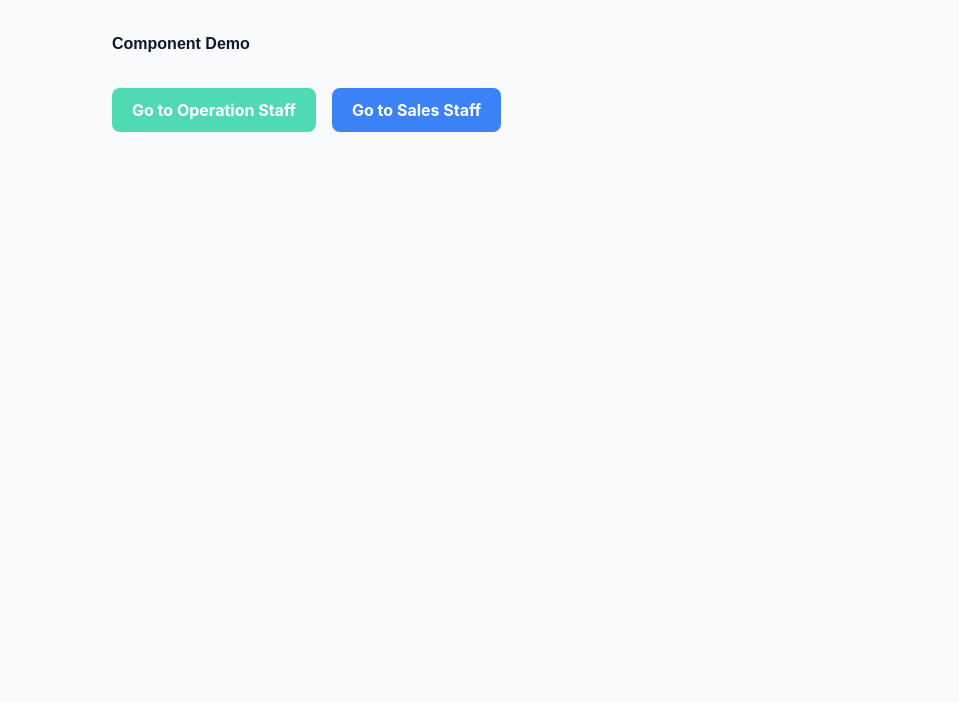
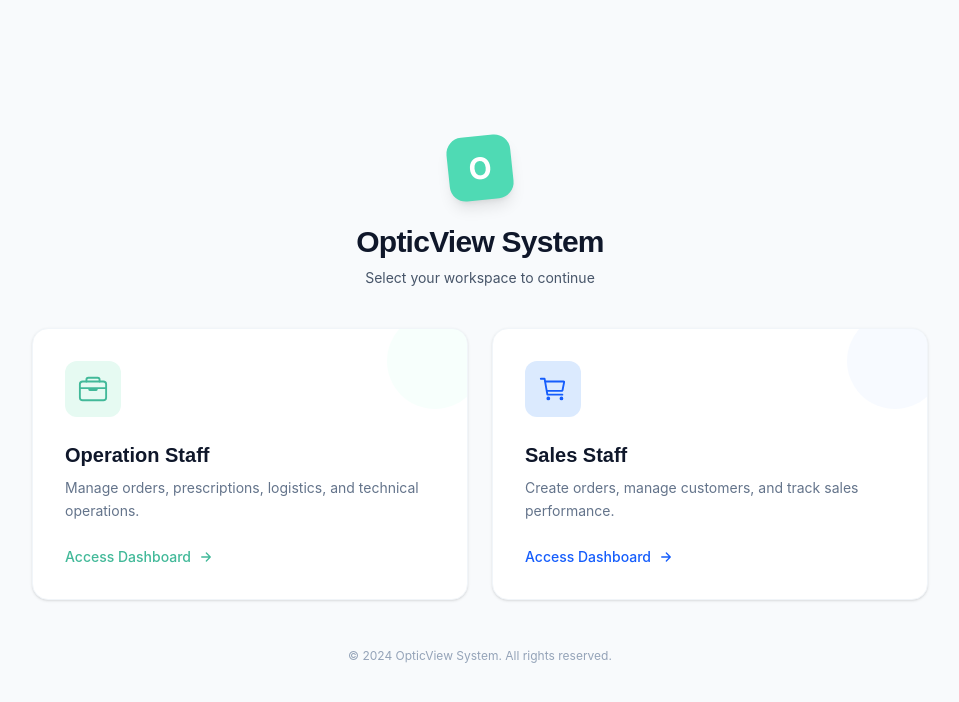
Before and after one commit to NghiaDPTWorkk/fe-eyewear-swp391, a React (Vite) app in the folder frontend/: page / in a window 1280 px wide. Shown: the top 702 px of the page, without its empty margins (160-1119 px from the left). Built offline with nearby package versions, Linux system fonts and the light colour scheme.

Commit message:
KAN-51 feat:  Create Basic Route for Sale Staff

```diff
--- a/frontend/src/pages/customer/CustomerHomePage.tsx
+++ b/frontend/src/pages/customer/CustomerHomePage.tsx
@@ -1,34 +1,81 @@
+import { Link } from 'react-router-dom'
+import { IoBriefcaseOutline, IoCartOutline, IoArrowForward } from 'react-icons/io5'
+
 export const CustomerHomePage = () => {
   return (
-    <div style={{ padding: '2rem', maxWidth: '800px', margin: '0 auto' }}>
-      <h1 style={{ marginBottom: '2rem' }}>Component Demo</h1>
-      <div style={{ display: 'flex', gap: '1rem' }}>
-        <a
-          href="/operationstaff/dashboard"
-          style={{
-            padding: '10px 20px',
-            background: '#4fdab4',
-            color: 'white',
-            borderRadius: '8px',
-            textDecoration: 'none',
-            fontWeight: 'bold'
-          }}
-        >
-          Go to Operation Staff
-        </a>
-        <a
-          href="/salestaff/dashboard"
-          style={{
-            padding: '10px 20px',
-            background: '#3b82f6',
-            color: 'white',
-            borderRadius: '8px',
-            textDecoration: 'none',
-            fontWeight: 'bold'
-          }}
-        >
-          Go to Sales Staff
-        </a>
+    <div className="min-h-screen bg-neutral-50 flex flex-col justify-center py-12 sm:px-6 lg:px-8">
+      <div className="sm:mx-auto sm:w-full sm:max-w-md">
+        <div className="flex justify-center">
+          <div className="w-16 h-16 bg-mint-500 rounded-2xl flex items-center justify-center shadow-lg transform -rotate-6">
+            <span className="text-white font-bold text-3xl">O</span>
+          </div>
+        </div>
+        <h2 className="mt-6 text-center text-3xl font-extrabold text-neutral-900 tracking-tight">
+          OpticView System
+        </h2>
+        <p className="mt-2 text-center text-sm text-neutral-600">
+          Select your workspace to continue
+        </p>
+      </div>
+
+      <div className="mt-10 sm:mx-auto sm:w-full sm:max-w-4xl">
+        <div className="grid grid-cols-1 md:grid-cols-2 gap-6 px-4 sm:px-0">
+          {/* Operation Staff Card */}
+          <Link
+            to="/operationstaff/dashboard"
+            className="group relative bg-white overflow-hidden rounded-2xl shadow-sm border border-neutral-100 hover:shadow-xl hover:-translate-y-1 transition-all duration-300 p-8"
+          >
+            <div className="absolute top-0 right-0 -mt-4 -mr-4 w-24 h-24 bg-mint-50 rounded-full opacity-50 group-hover:scale-150 transition-transform duration-500" />
+
+            <div className="relative">
+              <div className="w-14 h-14 bg-mint-100 rounded-xl flex items-center justify-center text-mint-600 mb-6 group-hover:bg-mint-500 group-hover:text-white transition-colors duration-300">
+                <IoBriefcaseOutline className="text-3xl" />
+              </div>
+
+              <h3 className="text-xl font-bold text-neutral-900 group-hover:text-mint-600 transition-colors">
+                Operation Staff
+              </h3>
+              <p className="mt-2 text-neutral-500 text-sm leading-relaxed">
+                Manage orders, prescriptions, logistics, and technical operations.
+              </p>
+
+              <div className="mt-6 flex items-center text-mint-600 font-medium text-sm group-hover:translate-x-2 transition-transform">
+                Access Dashboard <IoArrowForward className="ml-2" />
+              </div>
+            </div>
+          </Link>
+
+          {/* Sales Staff Card */}
+          <Link
+            to="/salestaff/dashboard"
+            className="group relative bg-white overflow-hidden rounded-2xl shadow-sm border border-neutral-100 hover:shadow-xl hover:-translate-y-1 transition-all duration-300 p-8"
+          >
+            <div className="absolute top-0 right-0 -mt-4 -mr-4 w-24 h-24 bg-blue-50 rounded-full opacity-50 group-hover:scale-150 transition-transform duration-500" />
+
+            <div className="relative">
+              <div className="w-14 h-14 bg-blue-100 rounded-xl flex items-center justify-center text-blue-600 mb-6 group-hover:bg-blue-500 group-hover:text-white transition-colors duration-300">
+                <IoCartOutline className="text-3xl" />
+              </div>
+
+              <h3 className="text-xl font-bold text-neutral-900 group-hover:text-blue-600 transition-colors">
+                Sales Staff
+              </h3>
+              <p className="mt-2 text-neutral-500 text-sm leading-relaxed">
+                Create orders, manage customers, and track sales performance.
+              </p>
+
+              <div className="mt-6 flex items-center text-blue-600 font-medium text-sm group-hover:translate-x-2 transition-transform">
+                Access Dashboard <IoArrowForward className="ml-2" />
+              </div>
+            </div>
+          </Link>
+        </div>
+
+        <div className="mt-12 text-center">
+          <p className="text-neutral-400 text-xs">
+            &copy; 2024 OpticView System. All rights reserved.
+          </p>
+        </div>
       </div>
     </div>
   )
```
